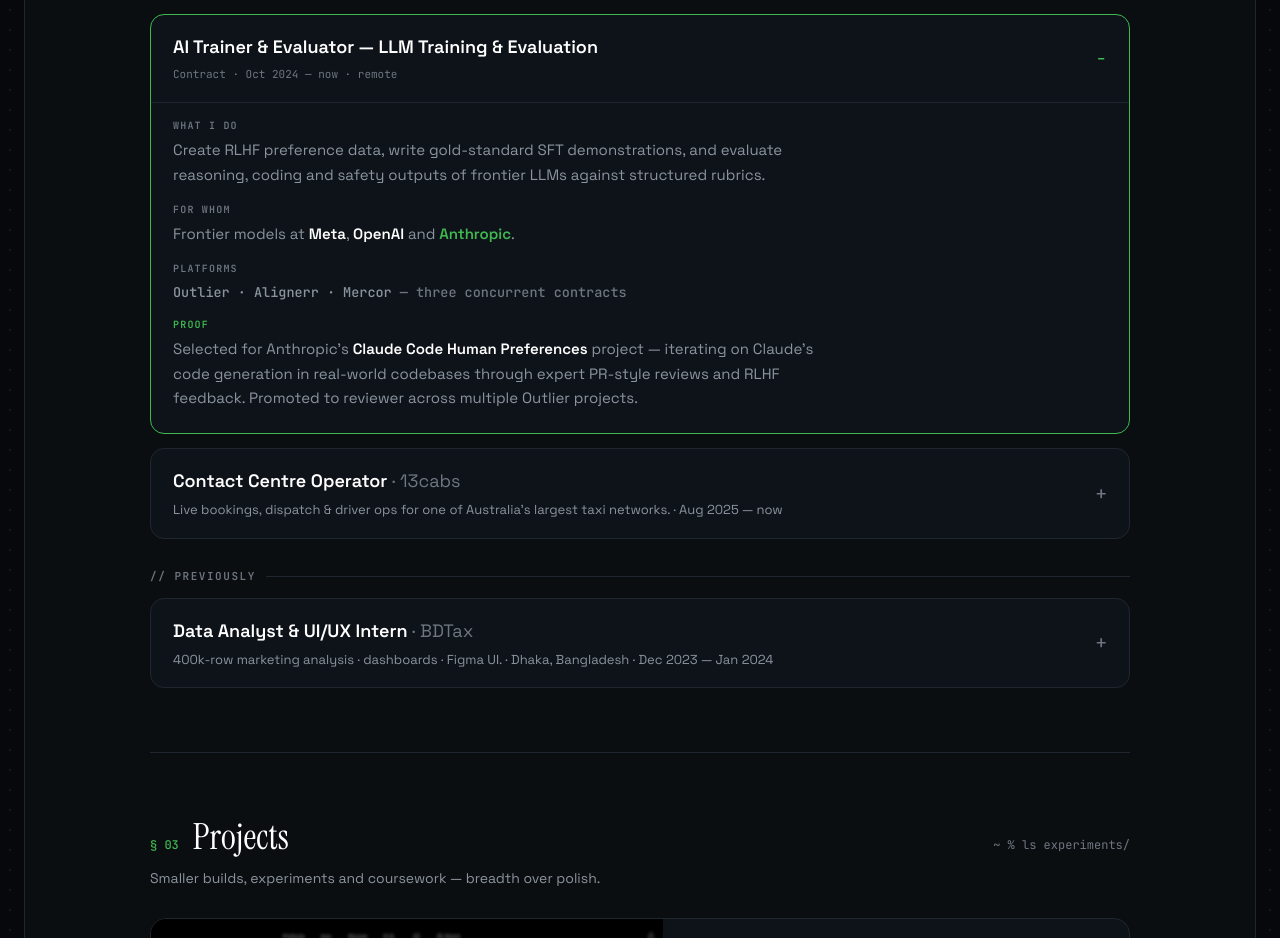
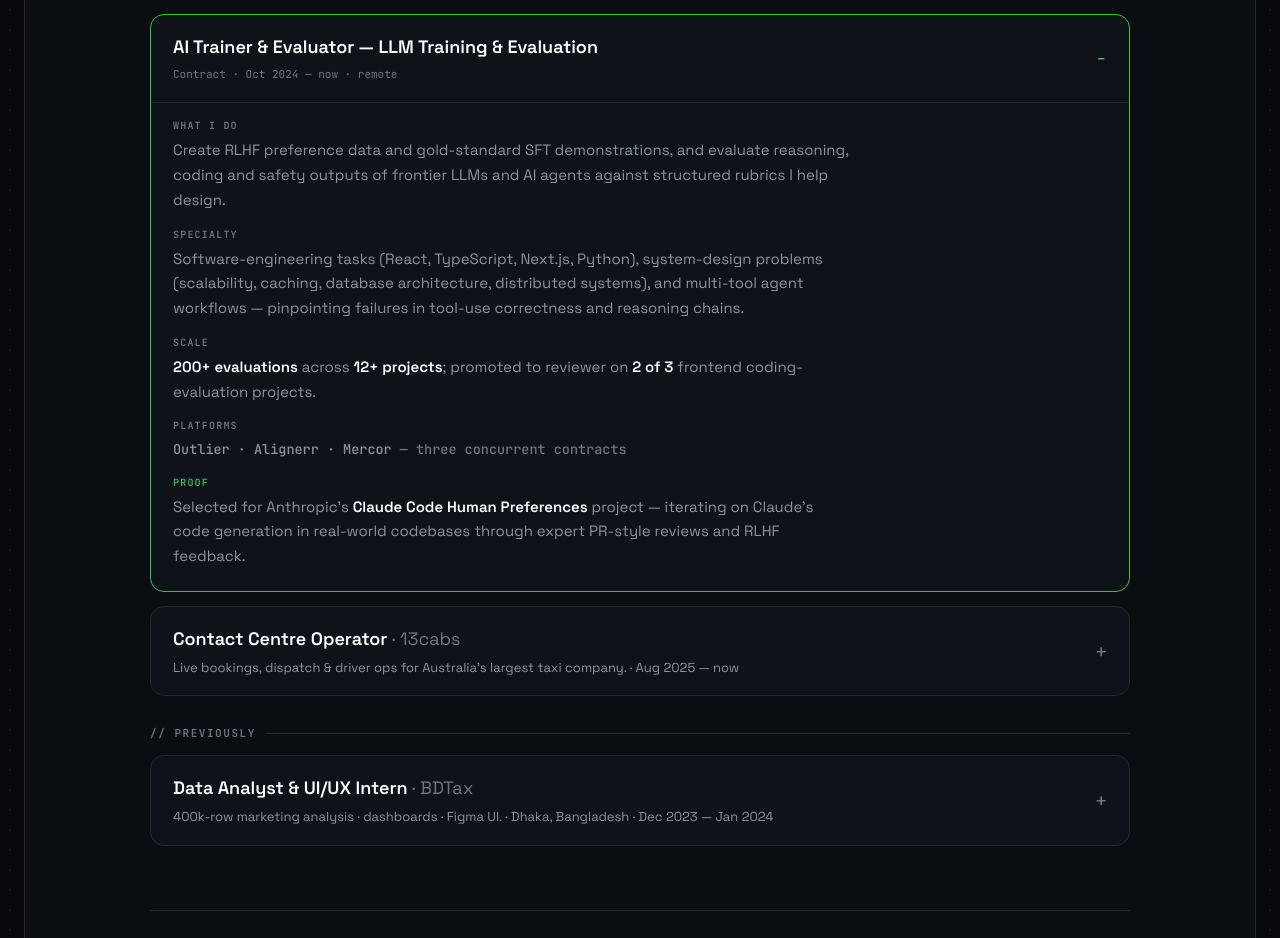
Before and after one commit to MahirAbrar/mahirsportfolio, a React (Create React App) app: page / in a window 1280 px wide. Shown: the part 1360-2298 px from the top of the page. Built offline with nearby package versions, Linux system fonts and the light colour scheme.

Commit message:
major rework of website

```diff
--- a/src/components/WorkExperience.js
+++ b/src/components/WorkExperience.js
@@ -98,19 +98,35 @@
             <div>
               <div className={`${blockLabel} text-mut`}>WHAT I DO</div>
               <div className="text-[15px] leading-[1.65] text-dim">
-                Create RLHF preference data, write gold-standard SFT
+                Create RLHF preference data and gold-standard SFT
                 demonstrations, and evaluate reasoning, coding and safety
-                outputs of frontier LLMs against structured rubrics.
+                outputs of frontier LLMs and AI agents against structured
+                rubrics I help design.
               </div>
             </div>
             <div>
-              <div className={`${blockLabel} text-mut`}>FOR WHOM</div>
+              <div className={`${blockLabel} text-mut`}>SPECIALTY</div>
               <div className="text-[15px] leading-[1.65] text-dim">
-                Frontier models at{" "}
-                <strong className="text-strong font-semibold">Meta</strong>,{" "}
-                <strong className="text-strong font-semibold">OpenAI</strong>{" "}
-                and{" "}
-                <strong className="text-green font-semibold">Anthropic</strong>.
+                Software-engineering tasks (React, TypeScript, Next.js,
+                Python), system-design problems (scalability, caching, database
+                architecture, distributed systems), and multi-tool agent
+                workflows — pinpointing failures in tool-use correctness and
+                reasoning chains.
+              </div>
+            </div>
+            <div>
+              <div className={`${blockLabel} text-mut`}>SCALE</div>
+              <div className="text-[15px] leading-[1.65] text-dim">
+                <strong className="text-strong font-semibold">
+                  200+ evaluations
+                </strong>{" "}
+                across{" "}
+                <strong className="text-strong font-semibold">
+                  12+ projects
+                </strong>
+                ; promoted to reviewer on{" "}
+                <strong className="text-strong font-semibold">2 of 3</strong>{" "}
+                frontend coding-evaluation projects.
               </div>
             </div>
             <div>
@@ -129,7 +145,6 @@
                 </strong>{" "}
                 project — iterating on Claude's code generation in real-world
                 codebases through expert PR-style reviews and RLHF feedback.
-                Promoted to reviewer across multiple Outlier projects.
               </div>
             </div>
           </div>
@@ -147,8 +162,8 @@
           }
           meta={
             <div className="text-[13px] leading-normal text-dim">
-              Live bookings, dispatch &amp; driver ops for one of Australia's
-              largest taxi networks. · Aug 2025 — now
+              Live bookings, dispatch &amp; driver ops for Australia's largest
+              taxi company. · Aug 2025 — now
             </div>
           }
         >
```
Also changed, not shown: 1 other file (tests, documents, lock files or other folders).
